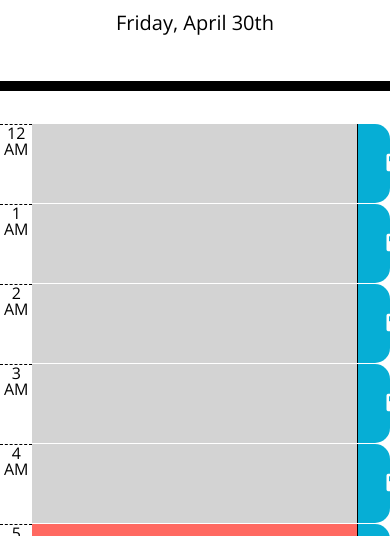
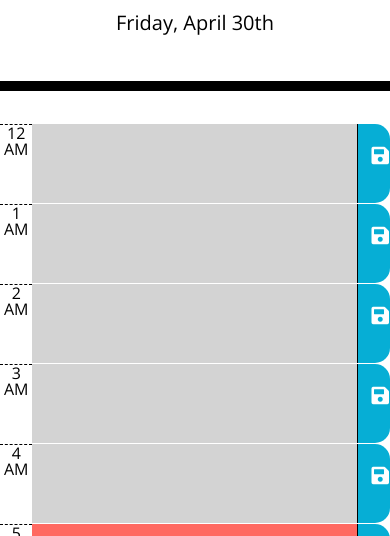
Before and after one commit to markjune95/day-scheduler, a plain HTML site: page index.html in a window 390 px wide. Shown: the part 256-792 px from the top of the page. Drawn offline with nearby package versions, Linux system fonts and the light colour scheme.

Commit message:
updated save-btn

```diff
--- a/script.js
+++ b/script.js
@@ -38,8 +38,8 @@ function createTimeBlock(){
     var submitBtn = $('<button>')
     submitBtn.attr('class', 'btn')
     var saveSymbol = $('<i>')
-    saveSymbol.attr('class', 'fas i')
-    saveSymbol.html('&#xf0c7;')
+    saveSymbol.attr('class', 'fas fa-save')
+    // saveSymbol.html('&#xf0c7;')
 
     submitBtn.append(saveSymbol)
     submitDiv.append(submitBtn)
--- a/style.css
+++ b/style.css
@@ -64,11 +64,11 @@ textarea {
 }
 
 .saveBtn {
-  display: flex;
   border-left: 1px solid black;
   border-top-right-radius: 15px;
   border-bottom-right-radius: 15px;
   background-color: #06aed5;
+
 }
 
 i:hover {
@@ -77,6 +77,16 @@ i:hover {
   transition: all 0.1s ease-in-out;
 }
 .btn{
+  display: flex;
   color: white;
   font-size: 20px;
+  width:min-content;
+  height: min-content;
+  margin-top: 15px;
 }
+
+@media only screen and (max-width: 500px) {
+  .saveBtn{
+    padding: 0px;
+  }
+}
```
